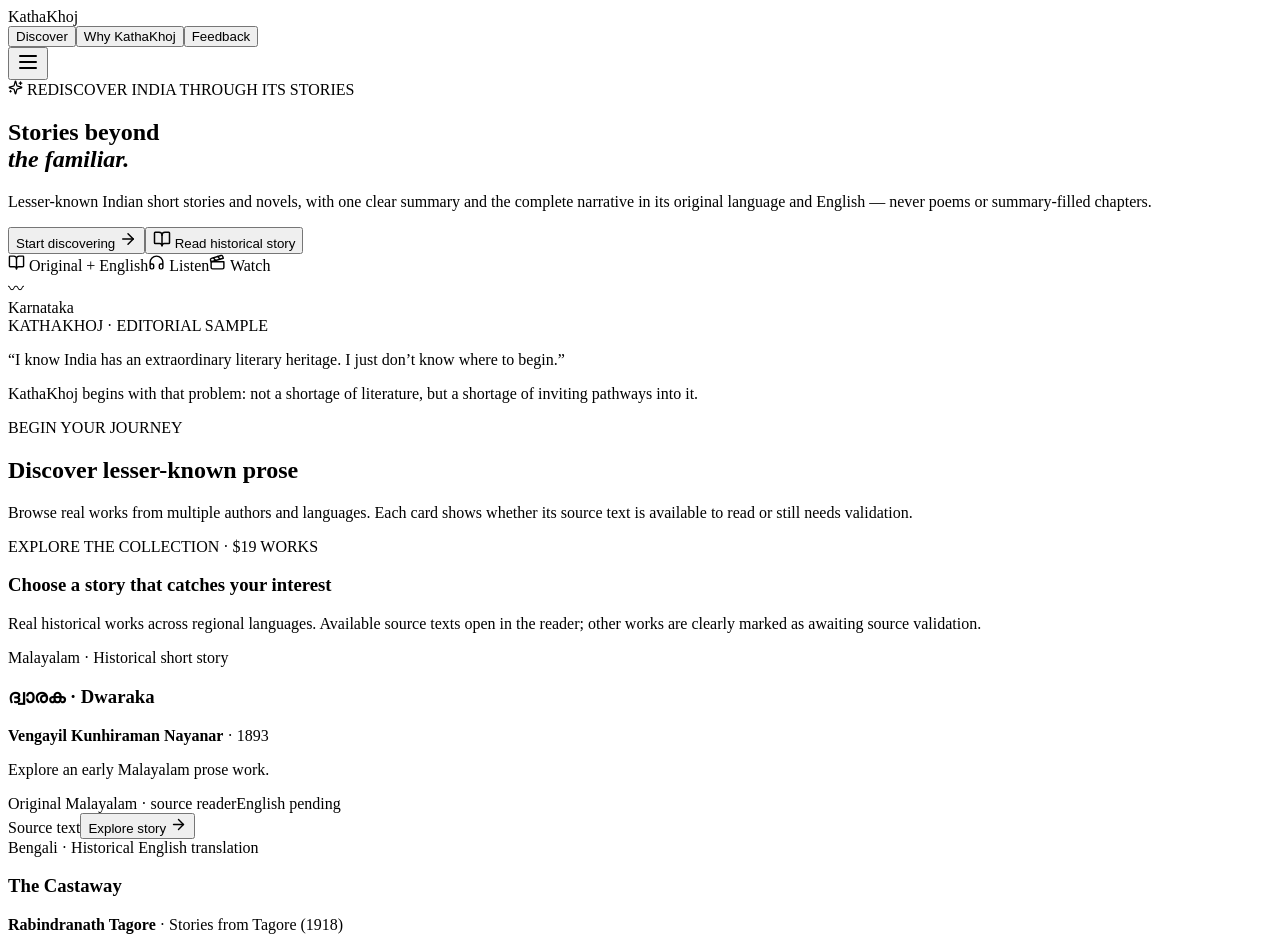
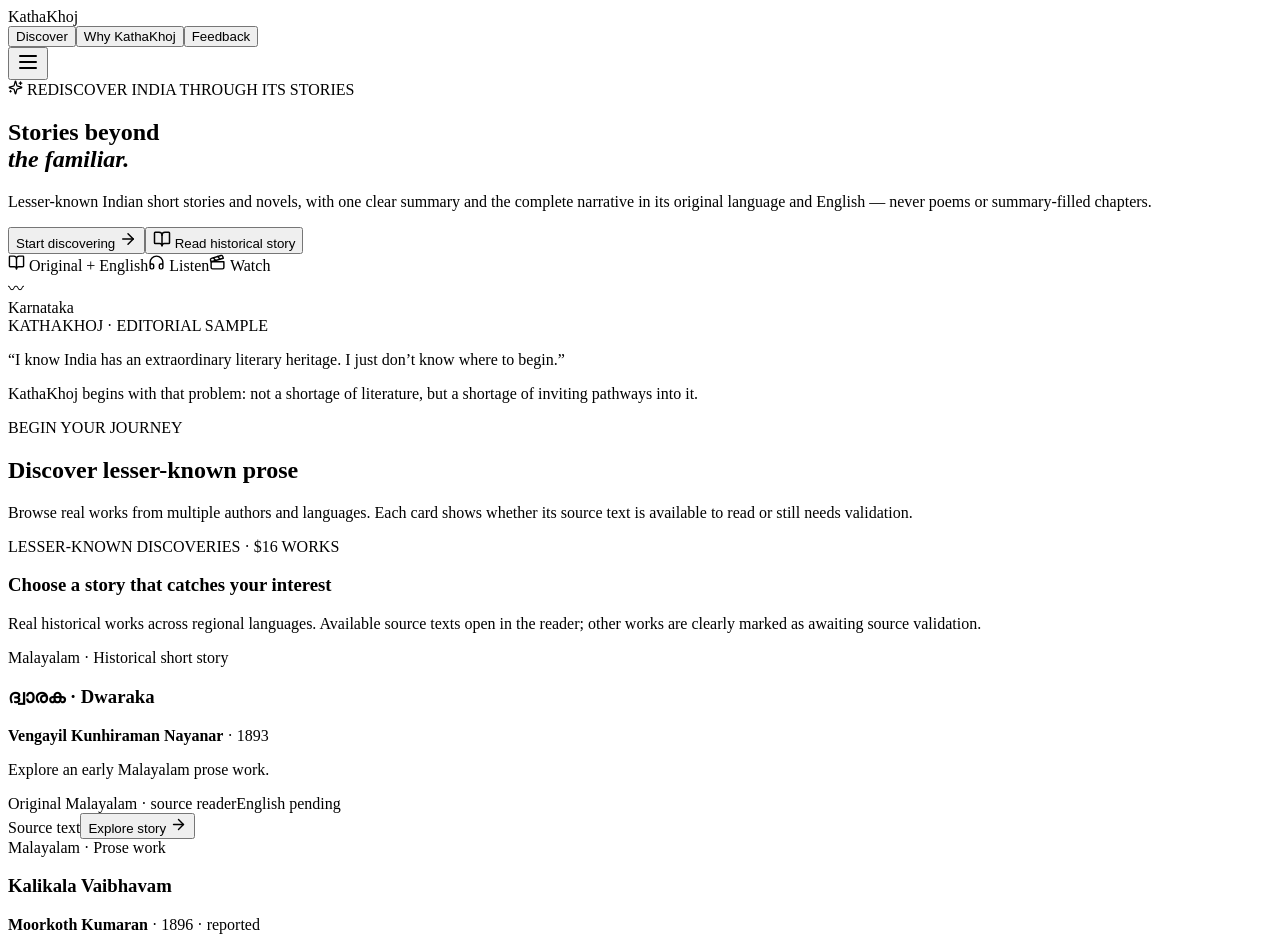
Before and after one commit to scaleblueprint/kathakhoj, a React (Vite) app: page / in a window 1280 px wide. Shown: the top 950 px of the page. Built offline with nearby package versions, Linux system fonts and the light colour scheme; the HTML template or start-up script is replaced by a standard one.

Commit message:
Separate Tagore classics from lesser-known regional discovery shelf

```diff
--- a/src/App.jsx
+++ b/src/App.jsx
@@ -309,11 +309,13 @@ function App() {
             <p>Browse real works from multiple authors and languages. Each card shows whether its source text is available to read or still needs validation.</p>
           </div>
 
-          <div className="demo-heading"><div className="eyebrow">EXPLORE THE COLLECTION · ${validationCandidates.length + historicalSelections.length + 1} WORKS</div><h3>Choose a story that catches your interest</h3><p>Real historical works across regional languages. Available source texts open in the reader; other works are clearly marked as awaiting source validation.</p></div>
+          <div className="demo-heading"><div className="eyebrow">LESSER-KNOWN DISCOVERIES · ${validationCandidates.length + 1} WORKS</div><h3>Choose a story that catches your interest</h3><p>Real historical works across regional languages. Available source texts open in the reader; other works are clearly marked as awaiting source validation.</p></div>
           <div className="story-grid">
             <article className="story-card"><div className="story-card__body"><div className="eyebrow">Malayalam · Historical short story</div><h3>ദ്വാരക · Dwaraka</h3><p><strong>Vengayil Kunhiraman Nayanar</strong> · 1893</p><p>Explore an early Malayalam prose work.</p><div className="candidate-tags"><span>Original Malayalam · source reader</span><span>English pending</span></div><div className="story-card__footer"><span>Source text</span><button onClick={() => openHistorical()}>Explore story <ArrowRight size={17}/></button></div></div></article>
+            {validationCandidates.map(item => <article className="story-card" key={item.id}><div className="story-card__body"><div className="eyebrow">{item.language} · {item.kind}</div><h3>{item.title}</h3><p><strong>{item.author}</strong> · {item.date}</p>{item.hook && <p><strong>Why explore:</strong> {item.hook}</p>}<div className="candidate-tags"><span>{item.readerReady ? 'Source reader · verify chapters' : 'Source validation pending'}</span></div><p className="muted">{item.status}</p><div className="story-card__footer"><span>{item.readerReady ? 'Historical English text' : 'Discovery only'}</span>{item.readerReady ? <button onClick={() => openHistorical(item)}>Explore story <ArrowRight size={17}/></button> : <span>Reader pending</span>}</div></div></article>)}
+          </div>
+          <div className="demo-heading"><div className="eyebrow">CLASSICS · ${historicalSelections.length} STORIES</div><h3>Explore established literary classics</h3><p>A separate shelf for widely recognised authors. These works are not part of the lesser-known discovery collection.</p></div><div className="story-grid">
             {historicalSelections.map(item => <article className="story-card" key={item.id}><div className="story-card__body"><div className="eyebrow">Bengali · Historical English translation</div><h3>{item.title}</h3><p><strong>{item.author}</strong> · {item.edition}</p><p>{item.description}</p><div className="candidate-tags"><span>Source text · verify edition</span></div><div className="story-card__footer"><span>English text</span><button onClick={() => openHistorical(item)}>Explore story <ArrowRight size={17}/></button></div></div></article>)}
-            {validationCandidates.map(item => <article className="story-card" key={item.id}><div className="story-card__body"><div className="eyebrow">{item.language} · {item.kind}</div><h3>{item.title}</h3><p><strong>{item.author}</strong> · {item.date}</p>{item.hook && <p><strong>Why explore:</strong> {item.hook}</p>}<div className="candidate-tags"><span>{item.readerReady ? 'Source reader · verify chapters' : 'Source validation pending'}</span></div><p className="muted">{item.status}</p><div className="story-card__footer"><span>{item.readerReady ? 'Historical English text' : 'Discovery only'}</span>{item.readerReady ? <button onClick={() => openHistorical(item)}>Explore story <ArrowRight size={17}/></button> : <span>Reader pending</span>}</div></div></article>)}
           </div>
           <div className="demo-heading"><div className="eyebrow">READABLE STORIES</div><h3>Original-language and English reading</h3><p>The Blue Door is complete in Kannada and English. The other two stories remain clearly labelled English-only demonstrations. The historical Dwaraka reader is available above in Malayalam; its English translation is pending.</p></div>
           <div className="controls">
```
